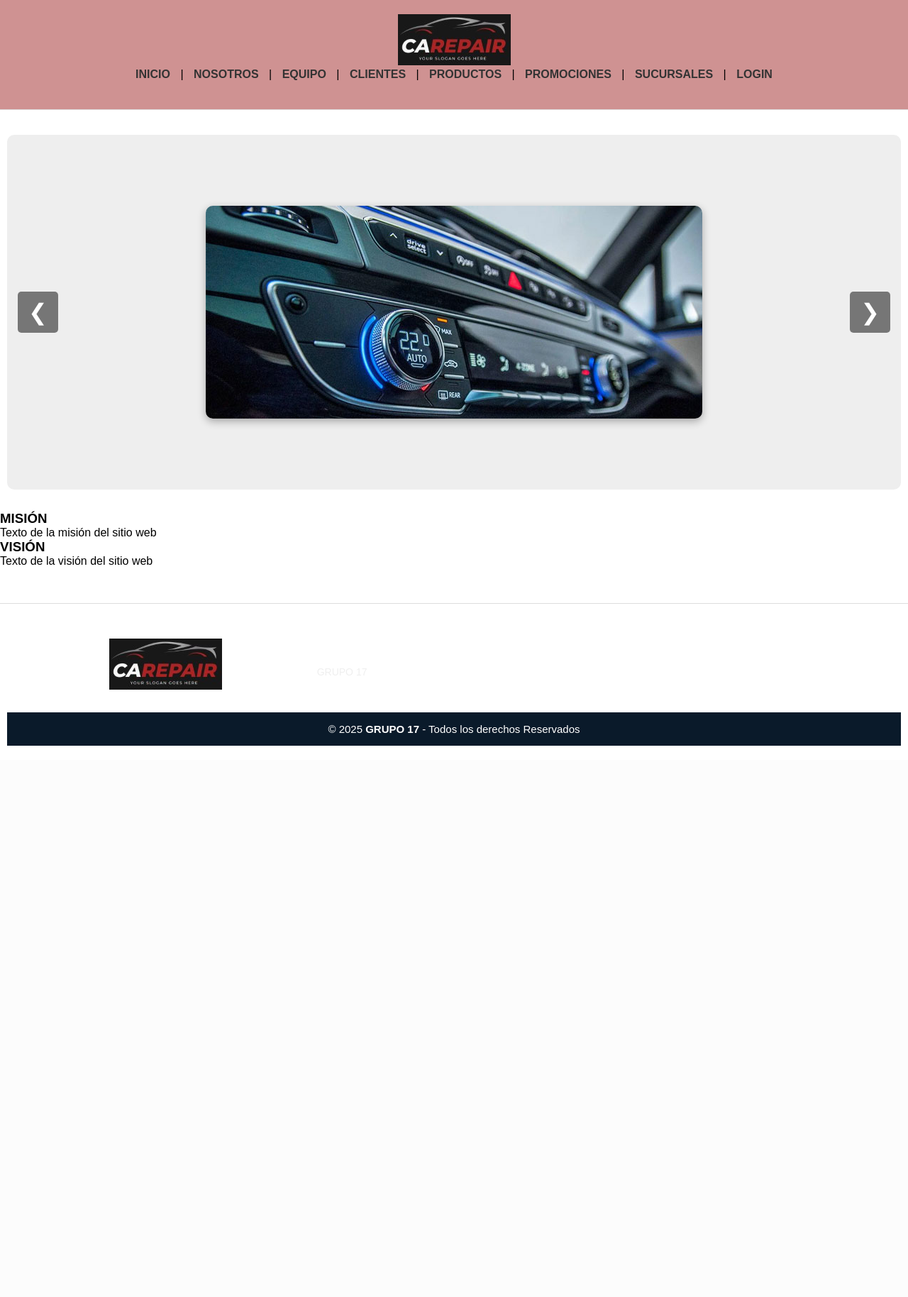
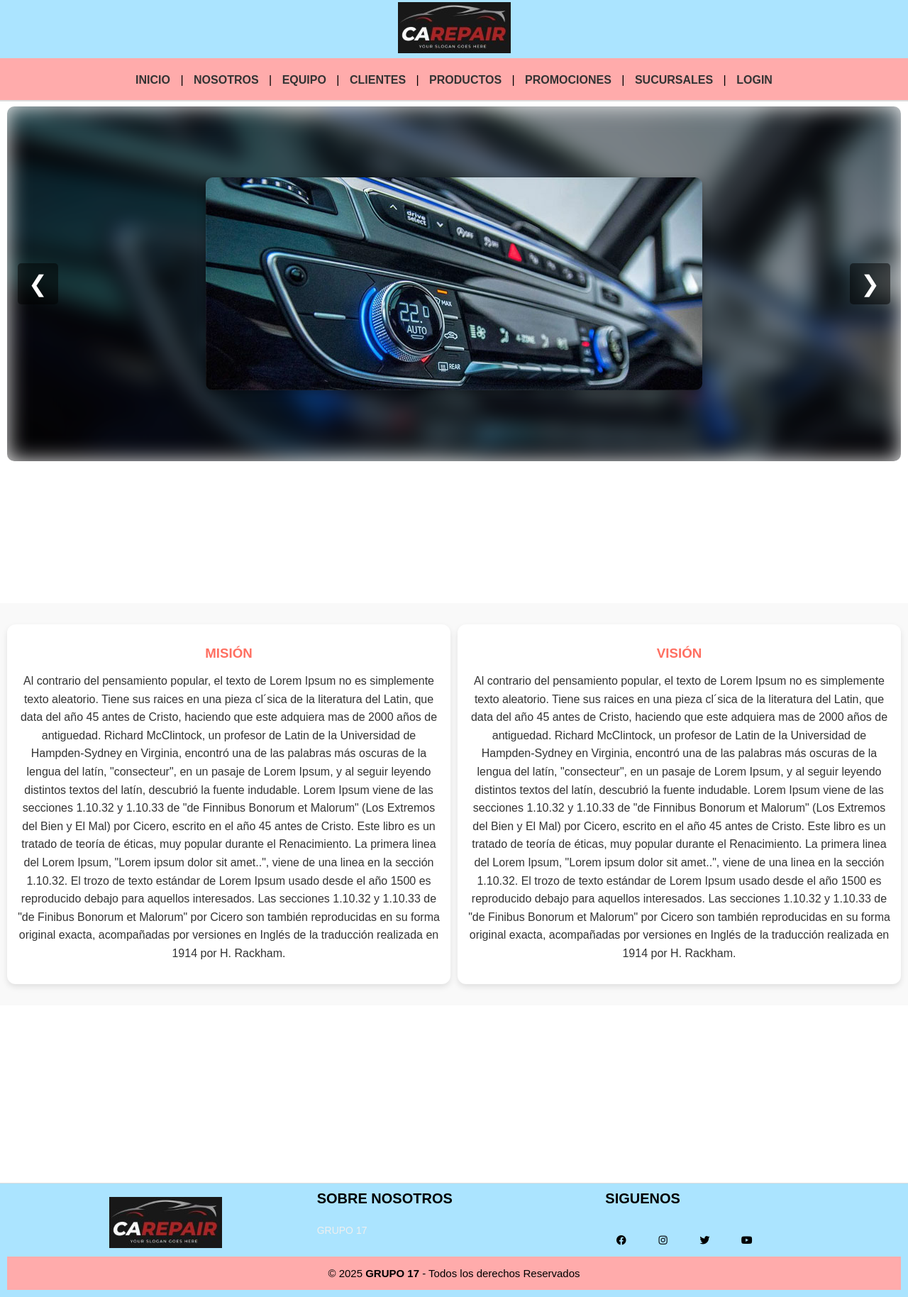
Before and after one commit to mindbrand729/DAW-Trabajo_Practico_Experimental_1, a Flask app: page / in a window 1280 px wide. Shown: the whole page at 71% size. Before the commit the page ends 1051 px from the top, so only its background shows below. Run offline with Flask 3, Linux system fonts and the light colour scheme; some libraries are stand-ins or nearby versions.

Commit message:
Configuracion de la pagina principal: carrusel, colores de la pagina y apartado de vision mision

```diff
--- a/Sitio_Web_Taller_mecanico/static/css/carrusel.css
+++ b/Sitio_Web_Taller_mecanico/static/css/carrusel.css
@@ -1,7 +1,7 @@
 /* Carrusel principal */
 #carousel {
     position: relative;
-    margin: 30px 10px;
+    margin: 0px 10px;
     max-width: 100%;
     height: 500px; /* altura alargada para que se note */
     background-color: #eee;
@@ -10,6 +10,20 @@
     display: flex;
     justify-content: center;
     align-items: center;
+}
+
+/* Fondo desenfocado usando un div */
+#blur-background {
+    position: absolute;
+    top: 0;
+    left: 0;
+    width: 100%;
+    height: 100%;
+    background-position: center;
+    background-size: cover;
+    filter: blur(15px) brightness(0.6);
+    z-index: 0;
+    transition: background-image 0.4s ease-in-out;
 }
 
   /* Imagen dentro del carrusel */
@@ -56,3 +70,49 @@
 #nextBtn {
     right: 15px;
 }
+
+.mision-vision {
+    padding: 30px 10px;
+    background-color: #f9f9f9;
+    text-align: center;
+    display: flex;
+}
+
+.space {
+    padding: 0px 5px;
+}
+
+.mision-vision .contenido {
+    display: flex;
+    flex-wrap: wrap;
+    justify-content: center;
+    gap: 40px;
+    max-width: 1000px;
+    margin: 0 auto;
+}
+
+.mision-vision .mision {
+    flex: 1 1 300px;
+    background-color: #fff;
+    padding: 30px 10px;
+    border-radius: 12px;
+    box-shadow: 0 4px 8px rgba(0,0,0,0.1);
+}
+
+.mision-vision .vision {
+    flex: 1 1 300px;
+    background-color: #fff;
+    padding: 30px 10px;
+    border-radius: 12px;
+    box-shadow: 0 4px 8px rgba(0,0,0,0.1);
+}
+
+.mision-vision h3 {
+    color: #FF6F61;
+    margin-bottom: 15px;
+}
+
+.mision-vision p {
+    color: #333;
+    line-height: 1.6;
+}
--- a/Sitio_Web_Taller_mecanico/static/css/estilos.css
+++ b/Sitio_Web_Taller_mecanico/static/css/estilos.css
@@ -13,7 +13,7 @@ body {
     background-repeat: no-repeat;
     background-size: cover;
     font-family: Arial, Helvetica, sans-serif;
-    padding-top: 160px;
+    padding-top: 150px;
 }
 
 html, body {
@@ -26,3 +26,7 @@ html, body {
 main {
     flex: 1;
 }
+
+.bloque {
+    padding: 100px 100px;
+}
--- a/Sitio_Web_Taller_mecanico/static/css/footer.css
+++ b/Sitio_Web_Taller_mecanico/static/css/footer.css
@@ -1,9 +1,10 @@
 footer {
     color: #555;
-    padding: 20px 10px;
+    padding: 10px 10px;
     font-size: 14px;
     border-top: 1px solid #ddd;
     margin-top: 50px;
+    background-color: #ABE4FF;
 }
 
 .footer1 {
@@ -13,7 +14,7 @@ footer {
     display: grid;
     grid-template-columns: repeat(3, 1fr);
     grid-gap: 20px;
-    padding: 20px 0px;
+    padding: 0px 0px;
 }
 
 .footer1 .box figure{
@@ -25,7 +26,7 @@ footer {
 }
 
 .footer1 .box h2 {
-    color: #FFF;
+    color: black;
     margin-bottom: 25px;
     font-size: 20px;
 }
@@ -42,7 +43,7 @@ footer {
     width: 45px;
     height: 45px;
     line-height: 45px;
-    color: #FFF;
+    color: black;
     margin-right: 10px;
     text-align: center;
     transition: all 300ms ease;
@@ -53,10 +54,10 @@ footer {
 }
 
 .footer2 {
-    background-color: #0A1A2A;
+    background-color: #FFABAB;
     padding: 15px 10px;
     text-align: center;
-    color: #FFF;
+    color: black;
   }
 
 .footer2 small {
@@ -68,7 +69,7 @@ footer {
       width: 90%;
       grid-template-columns: 1fr;
       grid-template-rows: repeat(1, lfr);
-      grid-gap: 30px;
-      padding: 35px 0px;
+      grid-gap: 3px;
+      padding: 0px 0px;
     }
   }
--- a/Sitio_Web_Taller_mecanico/static/css/header.css
+++ b/Sitio_Web_Taller_mecanico/static/css/header.css
@@ -1,6 +1,4 @@
 header {
-    grid-column: 1 / -1;
-    grid-row: 1 / 1;
     justify-content: center;
     align-content: center;
     border-bottom: 1px solid #ddd;
@@ -9,16 +7,34 @@ header {
     top: 0;
     left: 0;
     width: 100%;
-    padding: 20px 0;
     z-index: 1000;
-    background-color: #cf9292;
+}
+
+.logo {
+    background-color: #ABE4FF; /* Fondo rosado */
+    width: 100%;
+    text-align: center;
+    padding: 3px 0px;
+}
+
+.menu {
+    background-color: #FFABAB;
+    width: 100%;
+    padding: 22px 0px;
+    border-bottom: 1px solid #ddd;
+    height: 60px;
+    text-align: center;
+    justify-content: center;
 }
 
 nav a {
     text-decoration: none;
     color: #333;
-    margin: 0 10px;
+    margin: 10px 10px;
     font-weight: bold;
+    text-align: center;
+    justify-content: center;
+    flex-wrap: wrap;
 }
 
 nav a:hover {
@@ -33,6 +49,13 @@ nav a:hover {
     }
 
     nav a {
-        margin: 5px;
+        margin: 5px 5px;
+    }
+
+    .menu {
+        height: 90px;
+        text-align: center;
+        justify-content: center;
+        padding: 20px 0px;
     }
 }
--- a/Sitio_Web_Taller_mecanico/templates/index.html
+++ b/Sitio_Web_Taller_mecanico/templates/index.html
@@ -12,20 +12,48 @@
 
         <main>
             <section id="carousel">
+                <div id="blur-background"></div>
                 <img id="carousel-image" src="{{ url_for('static', filename='img/carrusel/climatizacion.jpg') }}" alt="Imagen Carrusel">
                 <button id="prevBtn">&#10094;</button>
                 <button id="nextBtn">&#10095;</button>
             </section>
-            <section id="mision-vision">
+            <div class="bloque"><p></p></div>
+            <section class="mision-vision">
                 <div class="mision">
                     <h3>MISIÓN</h3>
-                    <p>Texto de la misión del sitio web</p>
+                    <p>Al contrario del pensamiento popular, el texto de Lorem Ipsum no es simplemente texto aleatorio.
+                        Tiene sus raices en una pieza cl´sica de la literatura del Latin, que data del año 45 antes de Cristo,
+                        haciendo que este adquiera mas de 2000 años de antiguedad. Richard McClintock, un profesor de Latin de
+                        la Universidad de Hampden-Sydney en Virginia, encontró una de las palabras más oscuras de la lengua del
+                        latín, "consecteur", en un pasaje de Lorem Ipsum, y al seguir leyendo distintos textos del latín,
+                        descubrió la fuente indudable. Lorem Ipsum viene de las secciones 1.10.32 y 1.10.33 de "de Finnibus Bonorum
+                        et Malorum" (Los Extremos del Bien y El Mal) por Cicero, escrito en el año 45 antes de Cristo. Este libro
+                        es un tratado de teoría de éticas, muy popular durante el Renacimiento. La primera linea del Lorem Ipsum,
+                        "Lorem ipsum dolor sit amet..", viene de una linea en la sección 1.10.32. El trozo de texto estándar de Lorem
+                        Ipsum usado desde el año 1500 es reproducido debajo para aquellos interesados. Las secciones 1.10.32 y 1.10.33 de
+                        "de Finibus Bonorum et Malorum" por Cicero son también reproducidas en su forma original exacta, acompañadas por
+                        versiones en Inglés de la traducción realizada en 1914 por H. Rackham.
+                    </p>
                 </div>
+                <div class="space"><p></p></div>
                 <div class="vision">
                     <h3>VISIÓN</h3>
-                    <p>Texto de la visión del sitio web</p>
+                    <p>Al contrario del pensamiento popular, el texto de Lorem Ipsum no es simplemente texto aleatorio.
+                        Tiene sus raices en una pieza cl´sica de la literatura del Latin, que data del año 45 antes de Cristo,
+                        haciendo que este adquiera mas de 2000 años de antiguedad. Richard McClintock, un profesor de Latin de
+                        la Universidad de Hampden-Sydney en Virginia, encontró una de las palabras más oscuras de la lengua del
+                        latín, "consecteur", en un pasaje de Lorem Ipsum, y al seguir leyendo distintos textos del latín,
+                        descubrió la fuente indudable. Lorem Ipsum viene de las secciones 1.10.32 y 1.10.33 de "de Finnibus Bonorum
+                        et Malorum" (Los Extremos del Bien y El Mal) por Cicero, escrito en el año 45 antes de Cristo. Este libro
+                        es un tratado de teoría de éticas, muy popular durante el Renacimiento. La primera linea del Lorem Ipsum,
+                        "Lorem ipsum dolor sit amet..", viene de una linea en la sección 1.10.32. El trozo de texto estándar de Lorem
+                        Ipsum usado desde el año 1500 es reproducido debajo para aquellos interesados. Las secciones 1.10.32 y 1.10.33 de
+                        "de Finibus Bonorum et Malorum" por Cicero son también reproducidas en su forma original exacta, acompañadas por
+                        versiones en Inglés de la traducción realizada en 1914 por H. Rackham.
+                    </p>
                 </div>
             </section>
+            <div class="bloque"><p></p></div>
         </main>
 
         {% include 'shared/footer.html' %}
```
Also changed, not shown: Sitio_Web_Taller_mecanico/static/js/carrusel.js (+26 -26 lines).
